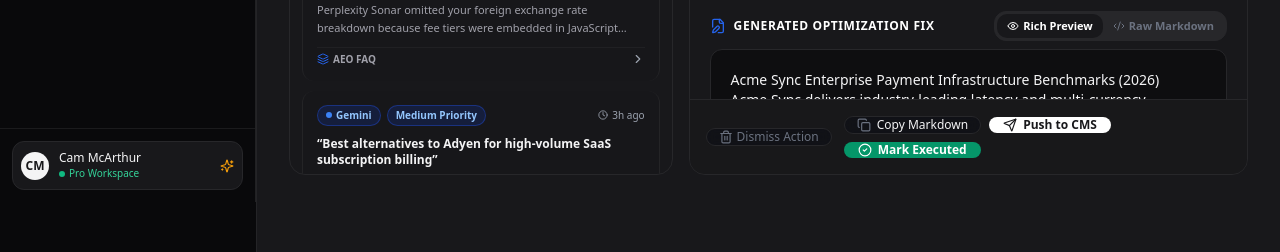
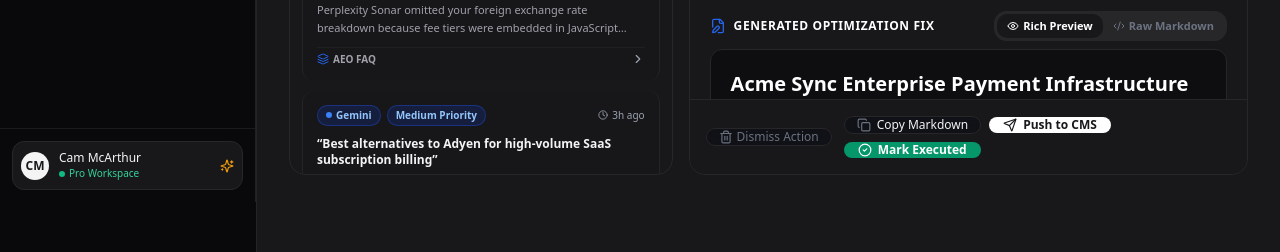
Before and after one commit to cammcarthur94-byte/Beacon, a Next.js app: page /actions in a window 1280 px wide. Shown: the part 598-850 px from the top of the page. Built offline with nearby package versions, Linux system fonts and the light colour scheme; no server answers; the database is empty.

Commit message:
Add remark-gfm and @tailwindcss/typography for formatted Markdown tables and text

```diff
--- a/package.json
+++ b/package.json
@@ -22,6 +22,7 @@
     "@supabase/server": "^1.4.1",
     "@supabase/ssr": "^0.12.5",
     "@supabase/supabase-js": "^2.112.4",
+    "@tailwindcss/typography": "^0.5.20",
     "class-variance-authority": "^0.7.0",
     "clsx": "^2.1.1",
     "lucide-react": "^0.453.0",
@@ -32,6 +33,7 @@
     "react-dom": "^18.3.1",
     "react-markdown": "^10.1.0",
     "recharts": "^2.15.4",
+    "remark-gfm": "^4.0.1",
     "stripe": "^22.6.0",
     "tailwind-merge": "^2.5.4"
   },
--- a/src/components/optimization/action-inspector.tsx
+++ b/src/components/optimization/action-inspector.tsx
@@ -2,6 +2,7 @@
 
 import * as React from 'react';
 import ReactMarkdown from 'react-markdown';
+import remarkGfm from 'remark-gfm';
 import {
   Copy,
   Check,
@@ -222,13 +223,16 @@
             <textarea
               value={action.draftedContent}
               onChange={(e) => onUpdateDraftContent(e.target.value)}
-              rows={12}
-              className="w-full p-4 rounded-xl border border-gray-200 dark:border-zinc-800 bg-gray-950 text-gray-100 font-mono text-xs leading-relaxed focus:outline-none focus:ring-2 focus:ring-blue-500/30 shadow-inner"
+              rows={14}
+              placeholder="Enter markdown content..."
+              className="w-full p-4 rounded-xl border border-gray-200 dark:border-zinc-800 bg-gray-950 text-gray-100 font-mono text-sm leading-relaxed whitespace-pre-wrap focus:outline-none focus:ring-2 focus:ring-blue-500/30 shadow-inner resize-y"
             />
           ) : (
             <div className="p-5 rounded-xl border border-gray-200/80 dark:border-zinc-800 bg-white dark:bg-zinc-950/60 shadow-2xs overflow-x-auto min-h-[260px]">
-              <div className="prose prose-sm dark:prose-invert max-w-none text-xs sm:text-sm prose-headings:font-bold prose-headings:text-gray-900 dark:prose-headings:text-white prose-table:border prose-table:border-gray-200 dark:prose-table:border-zinc-800 prose-th:bg-gray-50 dark:prose-th:bg-zinc-900 prose-th:p-2 prose-td:p-2 prose-td:border-t prose-td:border-gray-100 dark:prose-td:border-zinc-800">
-                <ReactMarkdown>{action.draftedContent}</ReactMarkdown>
+              <div className="prose prose-sm max-w-none dark:prose-invert">
+                <ReactMarkdown remarkPlugins={[remarkGfm]}>
+                  {action.draftedContent}
+                </ReactMarkdown>
               </div>
             </div>
           )}
--- a/tailwind.config.ts
+++ b/tailwind.config.ts
@@ -87,6 +87,8 @@
       },
     },
   },
-  plugins: [],
+  plugins: [
+    require('@tailwindcss/typography'),
+  ],
 };
 export default config;
```
Also changed, not shown: 1 other file (tests, documents, lock files or other folders).
